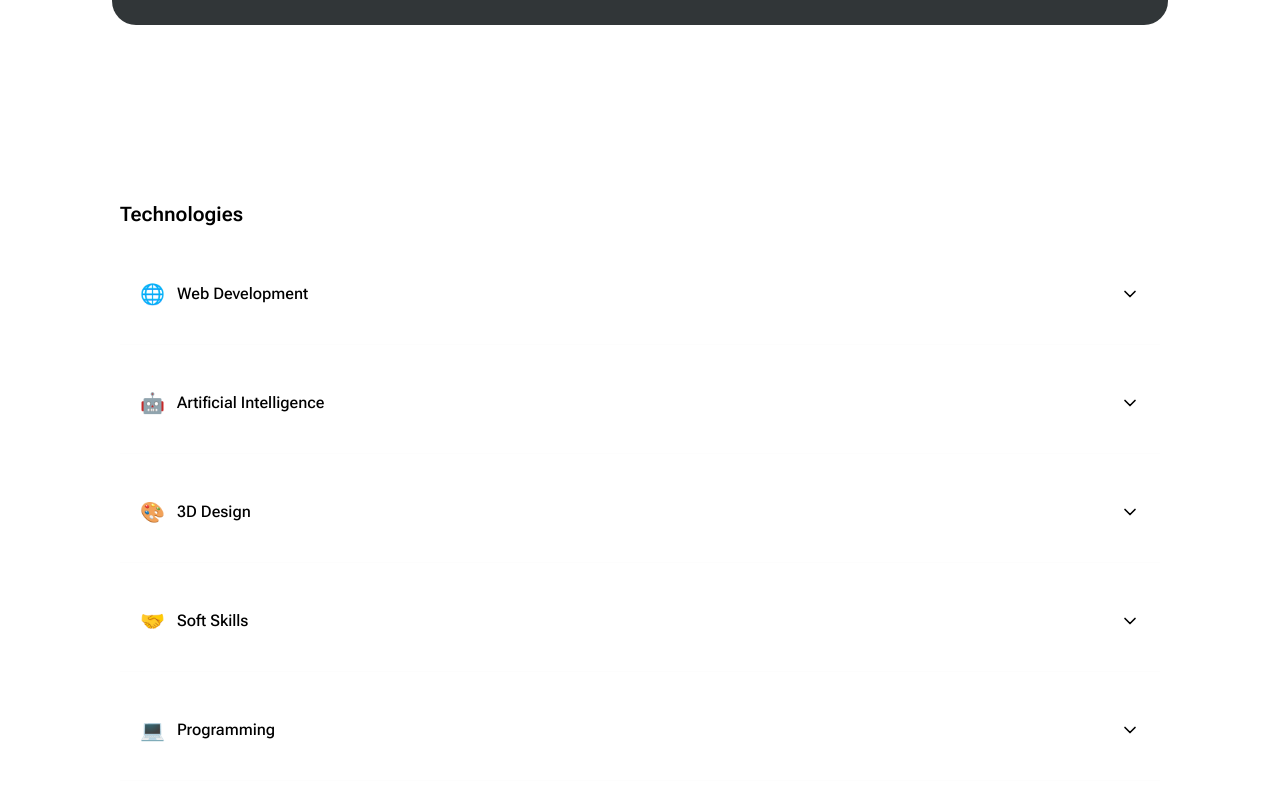
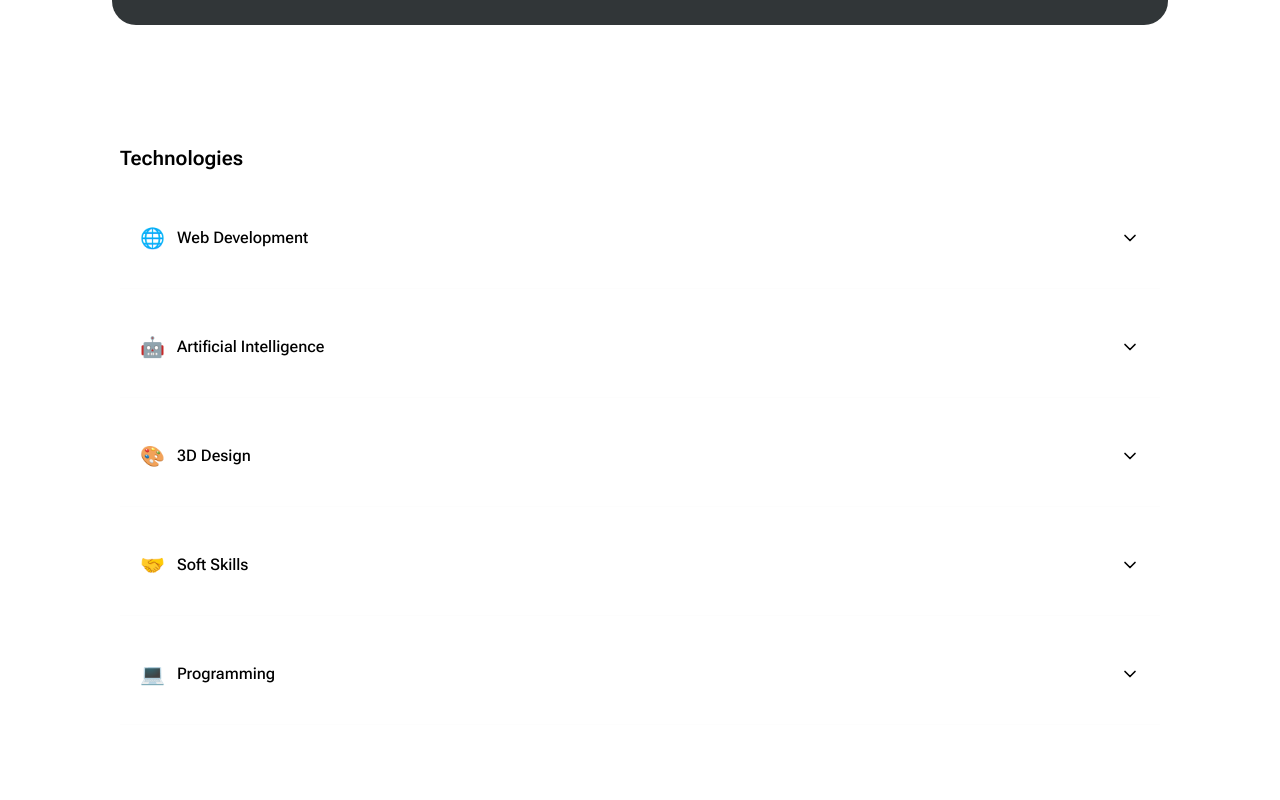
Before and after one commit to tr3ndy661/Portfolio, a React (Vite) app: page / in a window 1280 px wide. Shown: the part 880-1680 px from the top of the page. Built offline with nearby package versions, Linux system fonts and the light colour scheme.

Commit message:
fixed technologies margin

```diff
--- a/src/assets/components/TechnologiesSection.jsx
+++ b/src/assets/components/TechnologiesSection.jsx
@@ -93,7 +93,7 @@ export default function TechnologiesSection() {
   const [openSection, setOpenSection] = useState(null);
 
   return (
-    <div id="technologies-section" className="ml-24 mr-24 mt-24 mb-24 p-6 space-y-2">
+    <div id="technologies-section" className="ml-24 mr-24 mt-10 mb-24 p-6 space-y-2">
       <h2 className="text-xl font-semibold mb-4">Technologies</h2>
 
       {technologies.map((tech, index) => (
```
